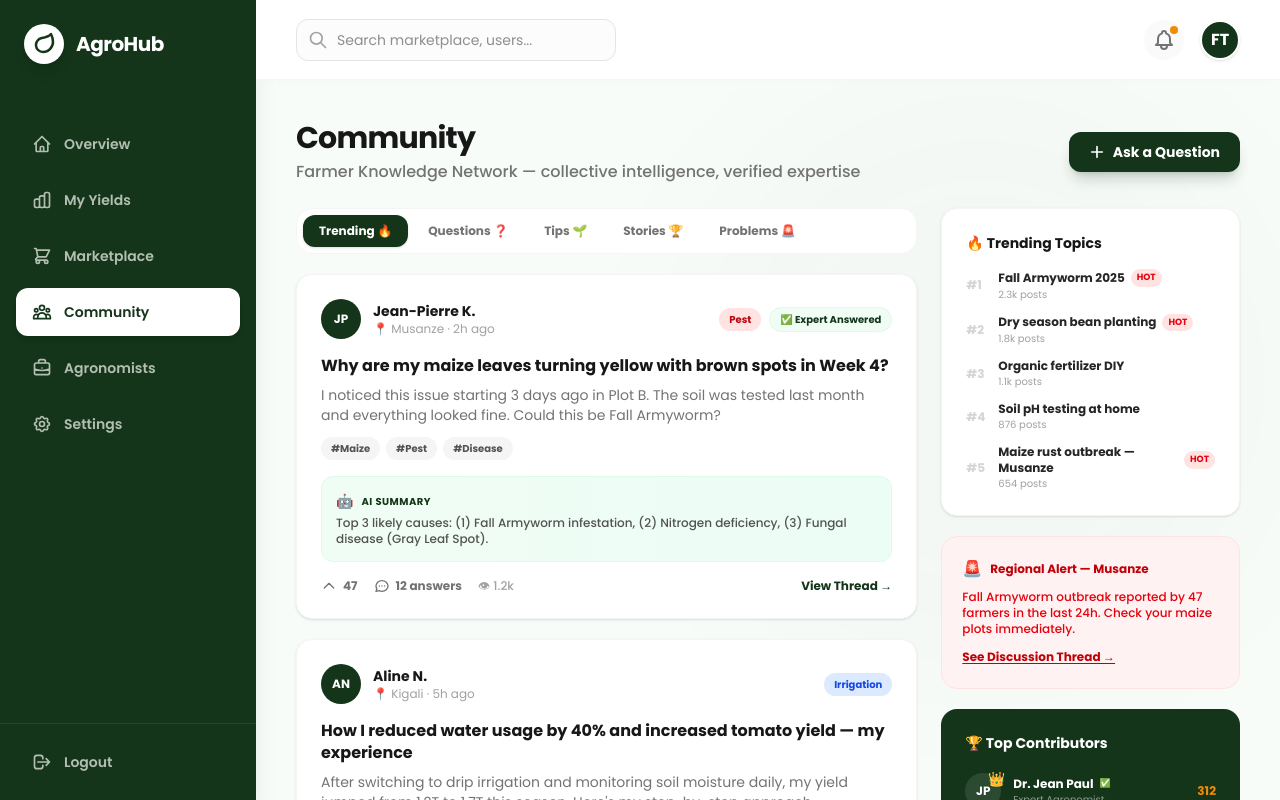
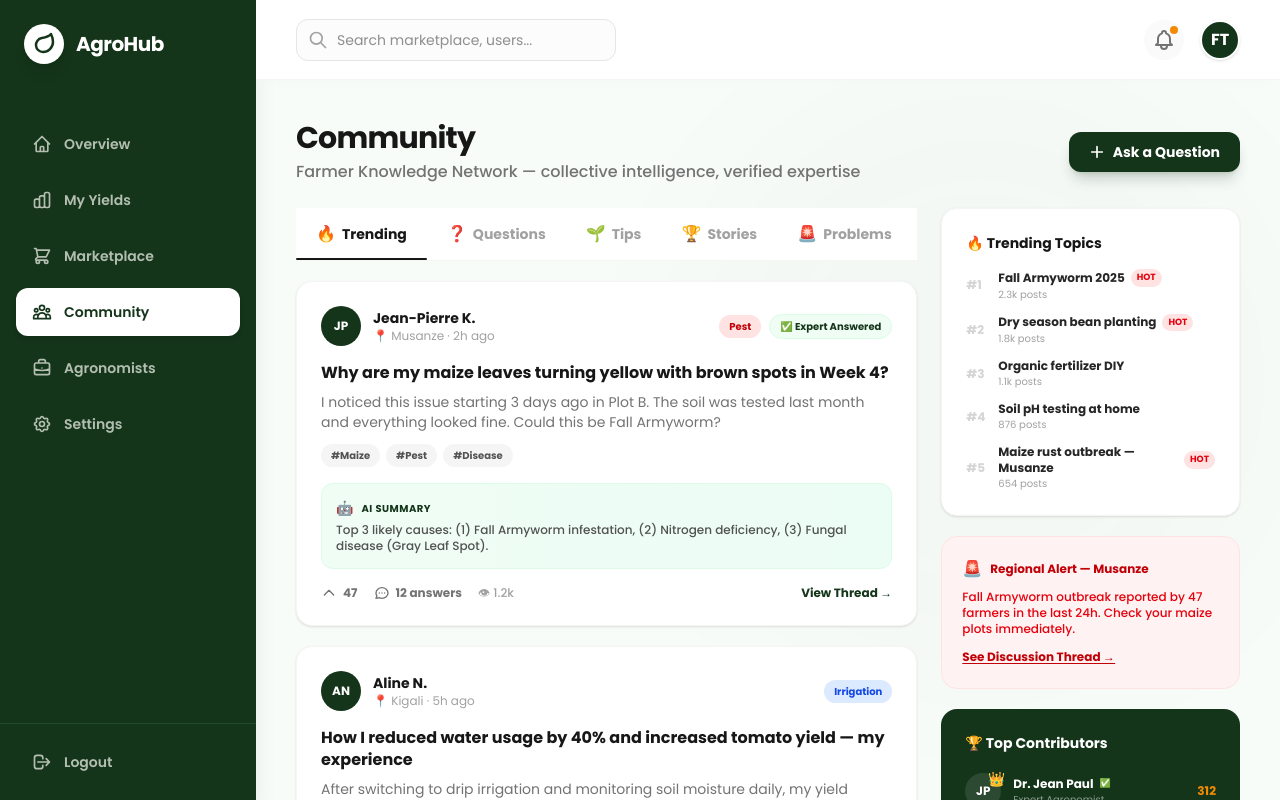
Before and after one commit to BYIRINGIRO-Samuel/Agro-hub, a Next.js app: page /dashboard/community in a window 1280 px wide. Shown: the top 800 px of the page. Built offline with nearby package versions, Linux system fonts and the light colour scheme.

Commit message:
Community: Threads-style tab bar with underline indicator, wire View Thread and post titles to dynamic route

```diff
--- a/app/dashboard/community/page.tsx
+++ b/app/dashboard/community/page.tsx
@@ -1,9 +1,16 @@
 "use client";
 
 import React, { useState } from "react";
+import Link from "next/link";
 
 /* ─── Data ─────────────────────────────────────── */
-const feedTabs = ["Trending 🔥", "Questions ❓", "Tips 🌱", "Stories 🏆", "Problems 🚨"];
+const feedTabs = [
+  { id: "Trending",  label: "Trending",  icon: "🔥" },
+  { id: "Questions", label: "Questions", icon: "❓" },
+  { id: "Tips",      label: "Tips",      icon: "🌱" },
+  { id: "Stories",   label: "Stories",   icon: "🏆" },
+  { id: "Problems",  label: "Problems",  icon: "🚨" },
+];
 
 const posts = [
   {
@@ -68,12 +75,20 @@ const tagStyle: Record<string, string> = {
 };
 
 export default function CommunityPage() {
-  const [activeTab, setActiveTab] = useState("Trending 🔥");
+  const [activeTab, setActiveTab] = useState("Trending");
   const [askOpen, setAskOpen] = useState(false);
 
-  const filtered = activeTab === "Trending 🔥"
+  const tabLabel = (id: string) => {
+    const map: Record<string, string> = {
+      Trending: "Trending 🔥", Questions: "Questions ❓",
+      Tips: "Tips 🌱", Stories: "Stories 🏆", Problems: "Problems 🚨",
+    };
+    return map[id] ?? id;
+  };
+
+  const filtered = activeTab === "Trending"
     ? posts
-    : posts.filter(p => p.tab === activeTab);
+    : posts.filter(p => p.tab === tabLabel(activeTab));
 
   return (
     <div className="space-y-6">
@@ -127,15 +142,23 @@ export default function CommunityPage() {
       <div className="grid grid-cols-1 lg:grid-cols-3 gap-6">
         {/* Main Feed */}
         <div className="lg:col-span-2 space-y-5">
-          {/* Feed Tabs */}
-          <div className="bg-white p-1.5 rounded-2xl border border-neutral-100 flex gap-1 overflow-x-auto">
+          {/* Threads-style Tab Bar */}
+          <div className="bg-white border-b border-neutral-100 flex overflow-x-auto">
             {feedTabs.map((tab) => (
               <button
-                key={tab}
-                onClick={() => setActiveTab(tab)}
-                className={`px-4 py-2 text-xs font-extrabold rounded-xl whitespace-nowrap transition-all ${activeTab === tab ? "bg-brand-green text-white shadow" : "text-neutral-500 hover:bg-neutral-100"}`}
+                key={tab.id}
+                onClick={() => setActiveTab(tab.id)}
+                className={`relative flex items-center gap-1.5 px-5 py-4 text-sm font-bold whitespace-nowrap transition-colors ${
+                  activeTab === tab.id
+                    ? "text-neutral-900"
+                    : "text-neutral-400 hover:text-neutral-600"
+                }`}
               >
-                {tab}
+                <span className="text-base leading-none">{tab.icon}</span>
+                {tab.label}
+                {activeTab === tab.id && (
+                  <span className="absolute bottom-0 left-0 right-0 h-0.5 bg-neutral-900 rounded-full" />
+                )}
               </button>
             ))}
           </div>
@@ -163,7 +186,9 @@ export default function CommunityPage() {
               </div>
 
               {/* Content */}
-              <h3 className="text-base font-extrabold text-neutral-900 mb-2 leading-snug hover:text-brand-green cursor-pointer transition-colors">{post.title}</h3>
+              <Link href={`/dashboard/community/${post.id}`}>
+                <h3 className="text-base font-extrabold text-neutral-900 mb-2 leading-snug hover:text-brand-green cursor-pointer transition-colors">{post.title}</h3>
+              </Link>
               <p className="text-sm text-neutral-500 mb-3 line-clamp-2">{post.body}</p>
 
               {/* Tags */}
@@ -195,7 +220,7 @@ export default function CommunityPage() {
                   </button>
                   <span className="text-xs text-neutral-400 font-medium">👁 {post.views}</span>
                 </div>
-                <button className="text-xs font-extrabold text-brand-green hover:underline">View Thread →</button>
+                <Link href={`/dashboard/community/${post.id}`} className="text-xs font-extrabold text-brand-green hover:underline">View Thread →</Link>
               </div>
             </div>
           ))}
```
